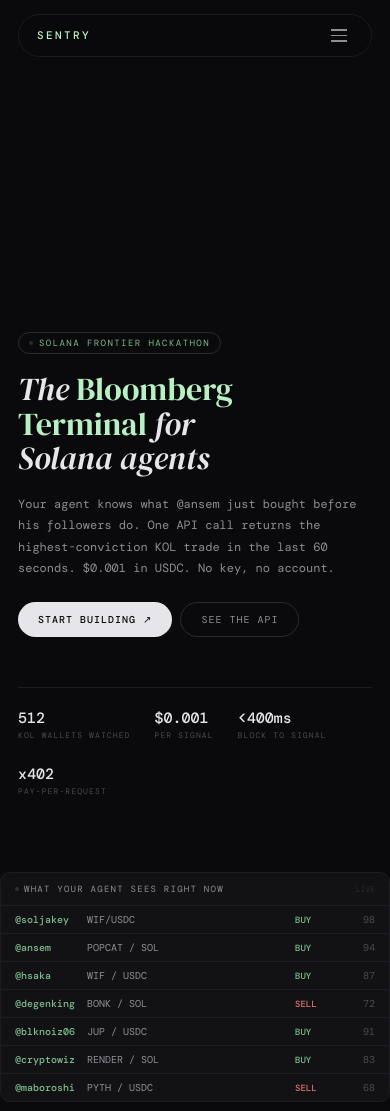
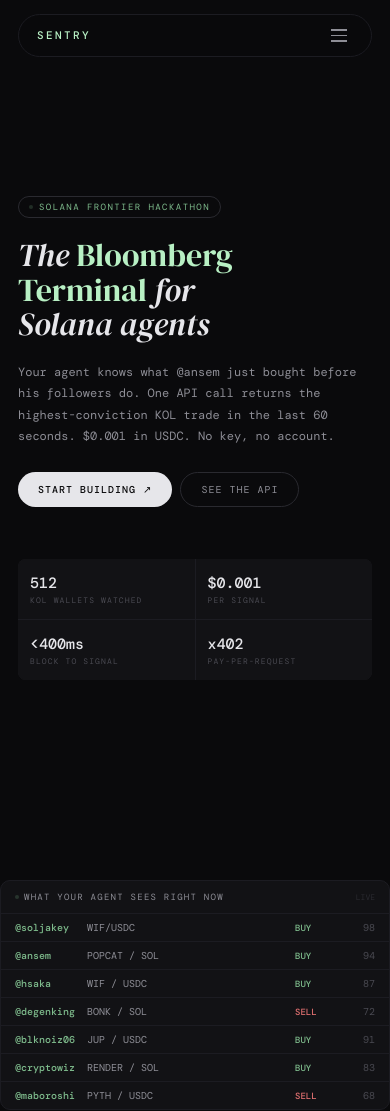
Before and after one commit to brandononchain/sentric, a website: page public/index.html in a window 390 px wide. Shown: the top 1111 px of the page. Drawn offline with nearby package versions, Linux system fonts and the light colour scheme; a web font is replaced by a local one.

Commit message:
Polish: hero centered, proof bar grid, hood-ico sizing, spacing
- Hero: justify-content center with padding-top clamp(80px,14vw,120px)
  instead of flex-end (was pushing content to bottom of viewport)
- Proof bar: converted from flex-wrap to 4-col grid with card
  backgrounds and 1px gap separators, 2-col on mobile
- Hood percentage icons: wider min-width 36px with padding so
  40%/20%/15% text fits, green accent color, mono font
- Hero inner gap: 18px -> 20px
- Feed section top padding: 28px -> 36px
- Endpoint code blocks gap: 12px -> 16px

```diff
--- a/public/index.html
+++ b/public/index.html
@@ -61,23 +61,24 @@ header{position:fixed;top:0;left:0;right:0;z-index:50;padding:14px 24px}
 /* ==================
    HERO
    ================== */
-.hero{min-height:100dvh;display:flex;flex-direction:column;justify-content:flex-end;padding-bottom:48px}
-.hero-inner{display:flex;flex-direction:column;gap:18px}
+.hero{min-height:100dvh;display:flex;flex-direction:column;justify-content:center;padding-top:clamp(80px,14vw,120px);padding-bottom:48px}
+.hero-inner{display:flex;flex-direction:column;gap:20px}
 .hero h1{font-family:var(--serif);font-weight:400;font-style:italic;font-size:clamp(32px,8vw,64px);line-height:1.08;color:var(--white)}
 .hero h1 em{font-style:normal;color:var(--green)}
 .hero-desc{font-size:12px;color:var(--gray);max-width:440px;line-height:1.8;font-weight:300}
 .hero-btns{display:flex;gap:8px;flex-wrap:wrap;padding-top:4px}
 
 /* Proof bar */
-.proof{display:flex;gap:24px;flex-wrap:wrap;margin-top:32px;padding-top:20px;border-top:1px solid var(--line)}
-.proof-item{display:flex;flex-direction:column;gap:2px}
+.proof{display:grid;grid-template-columns:repeat(4,1fr);gap:1px;margin-top:32px;border-radius:8px;overflow:hidden;background:var(--line)}
+.proof-item{display:flex;flex-direction:column;gap:2px;background:var(--card);padding:14px 12px}
+@media(max-width:480px){.proof{grid-template-columns:1fr 1fr}}
 .proof-val{font-size:clamp(15px,2vw,18px);font-weight:500;color:var(--white);font-variant-numeric:tabular-nums}
 .proof-label{font-size:8px;color:var(--dim);letter-spacing:.14em;text-transform:uppercase}
 
 /* ==================
    LIVE FEED — the product IS the feed
    ================== */
-.feed-section{padding:28px 0 48px}
+.feed-section{padding:36px 0 56px}
 .feed-box{border:1px solid var(--line);border-radius:10px;overflow:hidden;background:var(--card)}
 .feed-top{padding:10px 14px;border-bottom:1px solid var(--line);display:flex;justify-content:space-between;align-items:center}
 .feed-top h2{font-size:9px;letter-spacing:.14em;text-transform:uppercase;color:var(--gray);font-weight:400;display:flex;align-items:center;gap:5px}
@@ -111,7 +112,7 @@ header{position:fixed;top:0;left:0;right:0;z-index:50;padding:14px 24px}
 
 /* One endpoint — replaces pricing section */
 .endpoint-box{border:1px solid var(--line);border-radius:10px;overflow:hidden;background:var(--card)}
-.endpoint-gap{margin-top:12px}
+.endpoint-gap{margin-top:16px}
 .endpoint-top{padding:10px 14px;border-bottom:1px solid var(--line);display:flex;justify-content:space-between;align-items:center}
 .endpoint-method{font-size:10px;font-weight:500;color:var(--green2);letter-spacing:.06em}
 .endpoint-price{font-size:9px;color:var(--dim);letter-spacing:.08em}
@@ -124,7 +125,7 @@ header{position:fixed;top:0;left:0;right:0;z-index:50;padding:14px 24px}
 @media(max-width:640px){.hood-grid{grid-template-columns:1fr}}
 .hood-card{background:var(--card);padding:clamp(18px,3vw,28px) clamp(16px,2.5vw,22px);transition:background .25s}
 .hood-card:hover{background:var(--card2)}
-.hood-ico{width:26px;height:26px;border-radius:6px;display:flex;align-items:center;justify-content:center;font-size:12px;margin-bottom:10px;background:var(--card2);color:var(--gray);border:1px solid var(--line)}
+.hood-ico{min-width:36px;height:26px;padding:0 8px;border-radius:6px;display:inline-flex;align-items:center;justify-content:center;font-size:10px;font-weight:500;margin-bottom:10px;background:var(--card2);color:var(--green2);border:1px solid var(--line);font-family:var(--mono);letter-spacing:.02em}
 .hood-card h3{font-size:10px;font-weight:500;letter-spacing:.06em;text-transform:uppercase;margin-bottom:5px}
 .hood-card p{font-size:10px;color:var(--gray);line-height:1.7;font-weight:300}
 
```
